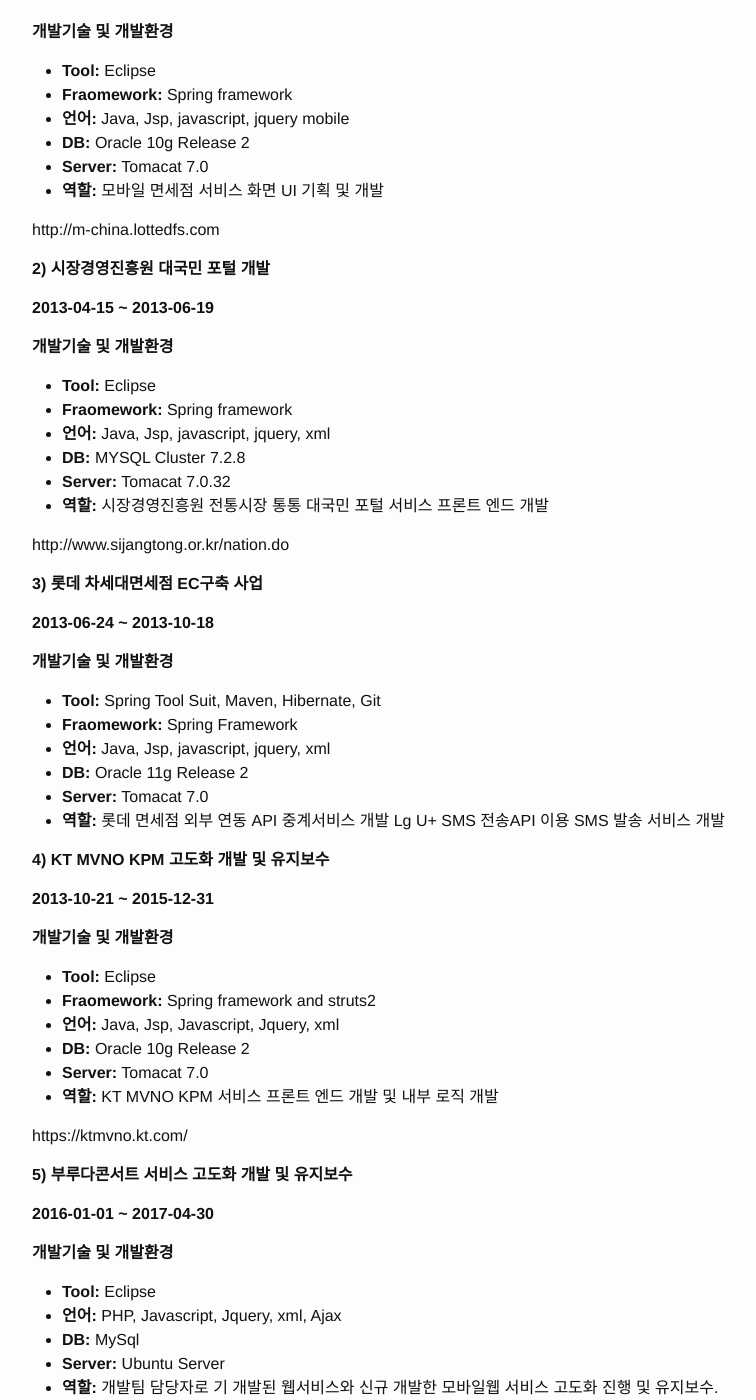
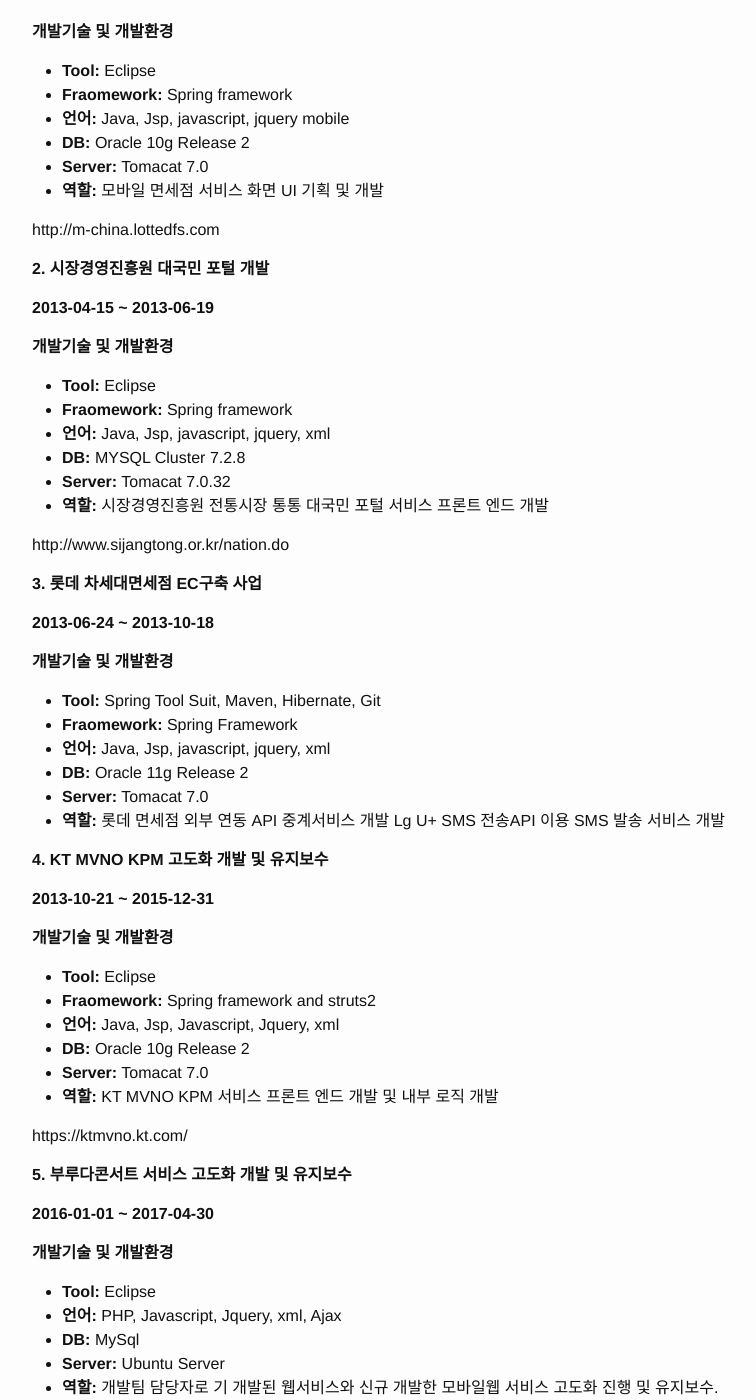
Before and after one commit to juddammu/juddammu.github.io, a Jekyll site: the page built from _posts/2017-05-16-resume.markdown, in a window 1280 px wide and 1400 px high, scrolled down 579 px. Shown: the whole window, without its empty margins (238-994 px from the left). Built offline with Jekyll 4.4.1, drawn with Linux system fonts in a browser that asks for light colours; our own code applies the rules of GitHub Pages for plain Markdown files.

Commit message:
Update 2017-05-16-resume.markdown

```diff
--- a/_posts/2017-05-16-resume.markdown
+++ b/_posts/2017-05-16-resume.markdown
@@ -1,6 +1,6 @@
-##**차준영 Portfolio**##
+##**차준영 Portfolio**
 
-###**<i class="icon-file"></i>기본 정보**###
+###**<i class="icon-file"></i>기본 정보**
 -------------
 **학력**
 - **2006 ~ 2013** : 공주대학교 천안캠퍼스 컴퓨터소프트웨어공학전공 4년제 졸업
@@ -10,7 +10,7 @@
 
 **교육이수**
 - **2012-09 ~ 2012-12** : KT 에코노베이션 안드로이드 APP개발 과정(광화문 KT 에코노베이션 센터)
-###**<i class="icon-pencil"></i>경력 사항**###
+###**<i class="icon-pencil"></i>경력 사항**
 -------------
 **1. 롯데면세점 중문 모바일 서비스 개발**
 
@@ -28,7 +28,7 @@
 
 http://m-china.lottedfs.com
 
-**2) 시장경영진흥원 대국민 포털 개발**
+**2. 시장경영진흥원 대국민 포털 개발**
 
 **2013-04-15 ~ 2013-06-19**
 
@@ -45,7 +45,7 @@
 
 http://www.sijangtong.or.kr/nation.do
 
-**3) 롯데 차세대면세점 EC구축 사업**
+**3. 롯데 차세대면세점 EC구축 사업**
 
 **2013-06-24 ~ 2013-10-18**
 
@@ -59,7 +59,7 @@
 롯데 면세점 외부 연동 API 중계서비스 개발
 Lg U+ SMS 전송API 이용 SMS 발송 서비스 개발
 
-**4) KT MVNO KPM 고도화 개발 및 유지보수**
+**4. KT MVNO KPM 고도화 개발 및 유지보수**
 
 **2013-10-21 ~ 2015-12-31**
 
@@ -75,7 +75,7 @@
 https://ktmvno.kt.com/
 
 
-**5) 부루다콘서트 서비스 고도화 개발 및 유지보수**
+**5. 부루다콘서트 서비스 고도화 개발 및 유지보수**
 
 **2016-01-01 ~ 2017-04-30**
 
```
